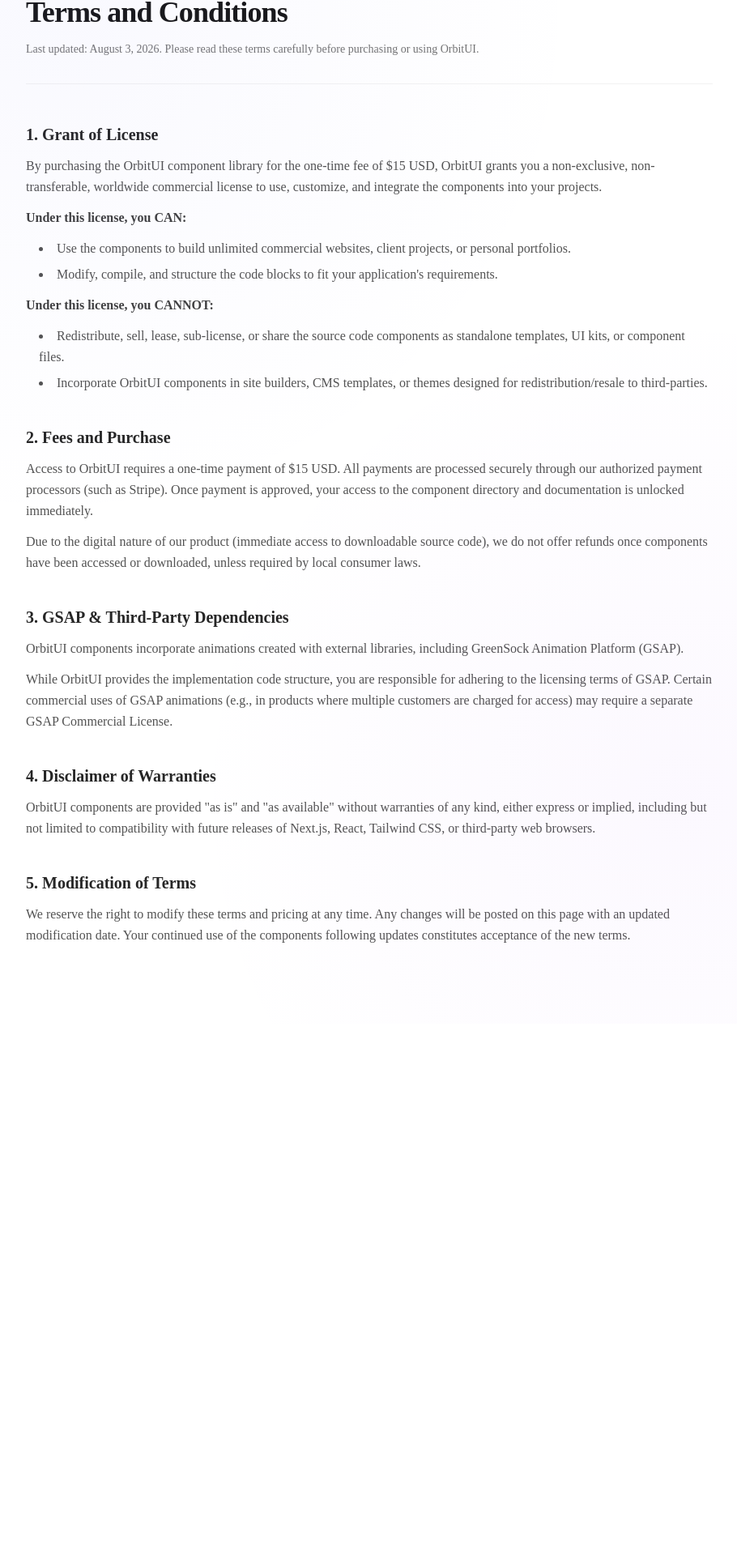
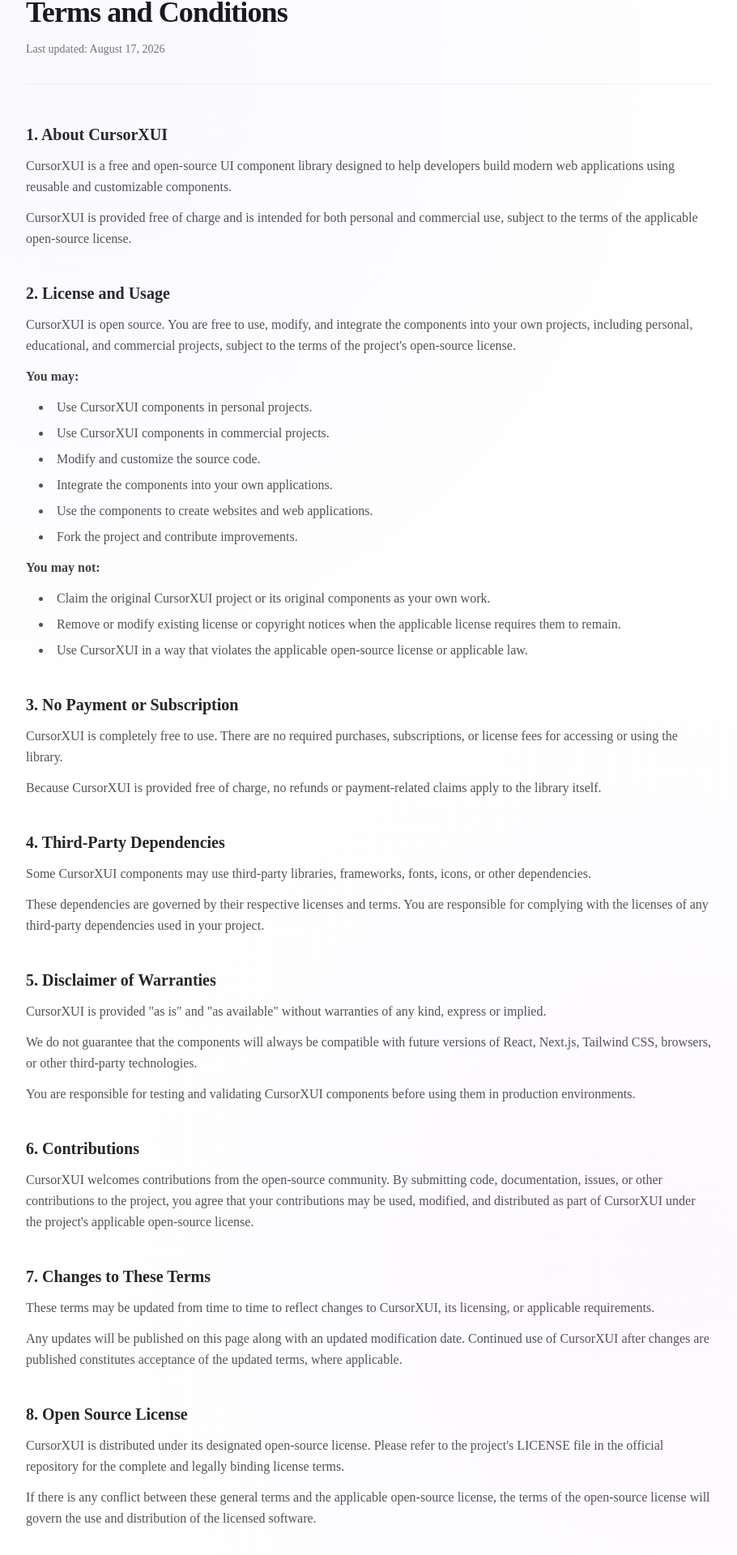
Before and after one commit to Dhruv7Tripathi/CursorUI, a Next.js app: page /terms in a window 1280 px wide. Shown: the part 133-2053 px from the top of the page at 81% size, without its empty margins (184-1094 px from the left). Before the commit the page ends 1397 px from the top, so only its background shows below. Built offline with nearby package versions, Linux system fonts and the light colour scheme.

Commit message:
refactor: update Privacy and Terms pages for clarity and consistency, enhance structure and content

```diff
--- a/app/(secondary)/privacy/page.tsx
+++ b/app/(secondary)/privacy/page.tsx
@@ -1,47 +1,63 @@
-'use client';
+"use client";
 
-import React from 'react';
+import React from "react";
 
 export default function PrivacyPage() {
   return (
     <div className="relative min-h-screen py-16 md:py-24 bg-white dark:bg-zinc-950 text-neutral-900 dark:text-neutral-50 transition-colors duration-300">
-
       {/* Background glowing gradients */}
       <div className="absolute inset-0 bg-[radial-gradient(circle_at_20%_10%,rgba(99,102,241,0.04)_0%,transparent_40%)] pointer-events-none" />
       <div className="absolute inset-0 bg-[radial-gradient(circle_at_80%_80%,rgba(168,85,247,0.04)_0%,transparent_40%)] pointer-events-none" />
 
       <div className="max-w-4xl mx-auto px-6">
-
         {/* Header */}
         <div className="border-b border-neutral-200/50 dark:border-white/5 pb-8 mb-12">
           <span className="text-xs font-semibold uppercase tracking-wider text-indigo-500">
             Data Privacy
           </span>
+
           <h1 className="text-3xl md:text-4xl font-extrabold tracking-tight mt-2 mb-4">
             Privacy Policy
           </h1>
-          <p className="text-sm text-neutral-500">
-            Last updated: August 3, 2026. Your privacy and trust are extremely important to us.
+
+          <p className="text-sm text-neutral-500 dark:text-neutral-400">
+            Last updated: August 17, 2026. Your privacy and trust are important
+            to us.
           </p>
         </div>
 
         {/* Content Sections */}
         <div className="space-y-10 text-sm md:text-base leading-relaxed text-neutral-600 dark:text-neutral-400">
-
           {/* Section 1 */}
           <section className="space-y-3">
             <h2 className="text-lg md:text-xl font-bold text-neutral-800 dark:text-neutral-100">
               1. Information We Collect
             </h2>
+
             <p>
-              When you purchase a license for OrbitUI ($15 USD), we collect the following basic information:
+              CursorXUI is a free and open-source UI component library. We
+              generally do not require you to create an account or provide
+              personal information to use the library or access its source
+              code.
             </p>
+
+            <p>
+              Depending on how you interact with the CursorXUI website, we may
+              receive limited information such as:
+            </p>
+
             <ul className="list-disc list-inside pl-4 space-y-1.5">
               <li>
-                <strong className="text-neutral-700 dark:text-neutral-300">Email Address:</strong> Used to deliver the component files, license key, updates, and documentation access.
+                Information you voluntarily provide when contacting us or
+                submitting feedback.
               </li>
               <li>
-                <strong className="text-neutral-700 dark:text-neutral-300">Billing Information:</strong> All payment transactions are handled directly by our secure payment gateway (Stripe). We do not collect or store your payment card numbers on our servers.
+                Basic technical information that may be automatically
+                collected by hosting or infrastructure providers.
+              </li>
+              <li>
+                Information associated with third-party services you choose to
+                use while interacting with the project.
               </li>
             </ul>
           </section>
@@ -51,14 +67,26 @@
             <h2 className="text-lg md:text-xl font-bold text-neutral-800 dark:text-neutral-100">
               2. How We Use Your Information
             </h2>
+
             <p>
-              We collect and process your email address only for the following legitimate business purposes:
+              Any information voluntarily provided to us is used only when
+              necessary to operate, maintain, improve, or support CursorXUI.
             </p>
+
             <ul className="list-disc list-inside pl-4 space-y-1.5">
-              <li>Processing your transaction and delivering product files.</li>
-              <li>Validating your commercial license status when you request customer support.</li>
-              <li>Sending occasional notifications about component updates or crucial bug fixes. You can unsubscribe from these alerts at any time.</li>
+              <li>Responding to questions, feedback, or support requests.</li>
+              <li>Improving the CursorXUI website and documentation.</li>
+              <li>Identifying and resolving technical issues.</li>
+              <li>
+                Communicating important updates related to the project when
+                necessary.
+              </li>
             </ul>
+
+            <p>
+              We do not sell, rent, or trade your personal information to third
+              parties.
+            </p>
           </section>
 
           {/* Section 3 */}
@@ -66,34 +94,128 @@
             <h2 className="text-lg md:text-xl font-bold text-neutral-800 dark:text-neutral-100">
               3. Cookies and Local Storage
             </h2>
+
             <p>
-              We do not use tracking cookies for ad targeting. We use standard browser <strong className="text-neutral-700 dark:text-neutral-300">Local Storage</strong> to save your layout preference (light or dark mode) so that it persists across visits. This is purely functional and stores no personally identifiable data.
+              CursorXUI may use essential browser technologies such as cookies
+              or local storage when necessary for website functionality.
+            </p>
+
+            <p>
+              For example, local storage may be used to remember preferences
+              such as light or dark mode. This information is stored locally
+              in your browser and is not used by CursorXUI to personally
+              identify you.
+            </p>
+
+            <p>
+              We do not intentionally use cookies for behavioral advertising
+              or selling personal information.
             </p>
           </section>
 
           {/* Section 4 */}
           <section className="space-y-3">
             <h2 className="text-lg md:text-xl font-bold text-neutral-800 dark:text-neutral-100">
-              4. Data Retention and Security
+              4. Third-Party Services
             </h2>
+
             <p>
-              We implement secure data transmission protocols (HTTPS) to protect your information. Your email address and purchase history are kept in our secure licensing database for as long as your license is active, or until you request its deletion.
+              CursorXUI may rely on third-party services for hosting,
+              analytics, deployment, documentation, source-code hosting, or
+              other infrastructure.
+            </p>
+
+            <p>
+              These services may process limited technical or usage
+              information according to their own privacy policies and terms.
+              We recommend reviewing the privacy policies of third-party
+              services you interact with.
             </p>
           </section>
 
           {/* Section 5 */}
           <section className="space-y-3">
             <h2 className="text-lg md:text-xl font-bold text-neutral-800 dark:text-neutral-100">
-              5. Contact Us
+              5. Data Security
             </h2>
+
             <p>
-              If you have any questions about this Privacy Policy, or if you would like to request that we delete your email or license account data, please contact our support team at:
+              We take reasonable measures to protect information that is
+              voluntarily provided to us. However, no method of transmission or
+              electronic storage can be guaranteed to be completely secure.
             </p>
-            <p className="font-mono text-indigo-600 dark:text-indigo-400">
-              support@orbitui.dev
+
+            <p>
+              CursorXUI is an open-source project, and its publicly available
+              source code can be inspected by anyone.
             </p>
           </section>
 
+          {/* Section 6 */}
+          <section className="space-y-3">
+            <h2 className="text-lg md:text-xl font-bold text-neutral-800 dark:text-neutral-100">
+              6. Children's Privacy
+            </h2>
+
+            <p>
+              CursorXUI is a developer-focused open-source project and does not
+              knowingly collect personal information from children for
+              commercial purposes.
+            </p>
+          </section>
+
+          {/* Section 7 */}
+          <section className="space-y-3">
+            <h2 className="text-lg md:text-xl font-bold text-neutral-800 dark:text-neutral-100">
+              7. Your Privacy Choices
+            </h2>
+
+            <p>
+              If you have voluntarily provided personal information to us, you
+              may contact us to request access, correction, or deletion of that
+              information, where applicable.
+            </p>
+
+            <p>
+              You can also manage cookies and local storage through your
+              browser settings.
+            </p>
+          </section>
+
+          {/* Section 8 */}
+          <section className="space-y-3">
+            <h2 className="text-lg md:text-xl font-bold text-neutral-800 dark:text-neutral-100">
+              8. Changes to This Privacy Policy
+            </h2>
+
+            <p>
+              We may update this Privacy Policy from time to time as CursorXUI
+              evolves or as our practices change.
+            </p>
+
+            <p>
+              Any changes will be published on this page with an updated
+              revision date. We encourage you to review this page periodically
+              for the latest information.
+            </p>
+          </section>
+
+          {/* Section 9 */}
+          <section className="space-y-3">
+            <h2 className="text-lg md:text-xl font-bold text-neutral-800 dark:text-neutral-100">
+              9. Contact Us
+            </h2>
+
+            <p>
+              If you have questions about this Privacy Policy or would like to
+              request deletion of information you have voluntarily provided,
+              you can contact us at:
+            </p>
+
+            <p className="font-mono text-indigo-600 dark:text-indigo-400">
+              support@cursorxui.dev
+            </p>
+          </section>
         </div>
       </div>
     </div>
--- a/app/(secondary)/terms/page.tsx
+++ b/app/(secondary)/terms/page.tsx
@@ -1,103 +1,209 @@
-'use client';
-
-import React from 'react';
+"use client";
 
 export default function TermsPage() {
   return (
     <div className="relative min-h-screen py-16 md:py-24 bg-white dark:bg-zinc-950 text-neutral-900 dark:text-neutral-50 transition-colors duration-300">
-
       {/* Background glowing gradients */}
       <div className="absolute inset-0 bg-[radial-gradient(circle_at_20%_10%,rgba(99,102,241,0.04)_0%,transparent_40%)] pointer-events-none" />
       <div className="absolute inset-0 bg-[radial-gradient(circle_at_80%_80%,rgba(168,85,247,0.04)_0%,transparent_40%)] pointer-events-none" />
 
       <div className="max-w-4xl mx-auto px-6">
-
         {/* Header */}
         <div className="border-b border-neutral-200/50 dark:border-white/5 pb-8 mb-12">
           <span className="text-xs font-semibold uppercase tracking-wider text-indigo-500">
             Legal Agreement
           </span>
+
           <h1 className="text-3xl md:text-4xl font-extrabold tracking-tight mt-2 mb-4">
             Terms and Conditions
           </h1>
-          <p className="text-sm text-neutral-500">
-            Last updated: August 3, 2026. Please read these terms carefully before purchasing or using OrbitUI.
+
+          <p className="text-sm text-neutral-500 dark:text-neutral-400">
+            Last updated: August 17, 2026
           </p>
         </div>
 
         {/* Content Sections */}
         <div className="space-y-10 text-sm md:text-base leading-relaxed text-neutral-600 dark:text-neutral-400">
-
           {/* Section 1 */}
           <section className="space-y-3">
             <h2 className="text-lg md:text-xl font-bold text-neutral-800 dark:text-neutral-100">
-              1. Grant of License
+              1. About CursorXUI
             </h2>
+
             <p>
-              By purchasing the OrbitUI component library for the one-time fee of $15 USD, OrbitUI grants you a non-exclusive, non-transferable, worldwide commercial license to use, customize, and integrate the components into your projects.
+              CursorXUI is a free and open-source UI component library designed
+              to help developers build modern web applications using reusable
+              and customizable components.
             </p>
-            <p className="font-semibold text-neutral-700 dark:text-neutral-300">
-              Under this license, you CAN:
+
+            <p>
+              CursorXUI is provided free of charge and is intended for both
+              personal and commercial use, subject to the terms of the
+              applicable open-source license.
             </p>
-            <ul className="list-disc list-inside pl-4 space-y-1.5">
-              <li>Use the components to build unlimited commercial websites, client projects, or personal portfolios.</li>
-              <li>Modify, compile, and structure the code blocks to fit your application's requirements.</li>
-            </ul>
-            <p className="font-semibold text-neutral-700 dark:text-neutral-300 mt-2">
-              Under this license, you CANNOT:
-            </p>
-            <ul className="list-disc list-inside pl-4 space-y-1.5">
-              <li>Redistribute, sell, lease, sub-license, or share the source code components as standalone templates, UI kits, or component files.</li>
-              <li>Incorporate OrbitUI components in site builders, CMS templates, or themes designed for redistribution/resale to third-parties.</li>
-            </ul>
           </section>
 
           {/* Section 2 */}
           <section className="space-y-3">
             <h2 className="text-lg md:text-xl font-bold text-neutral-800 dark:text-neutral-100">
-              2. Fees and Purchase
+              2. License and Usage
             </h2>
+
             <p>
-              Access to OrbitUI requires a one-time payment of $15 USD. All payments are processed securely through our authorized payment processors (such as Stripe). Once payment is approved, your access to the component directory and documentation is unlocked immediately.
+              CursorXUI is open source. You are free to use, modify, and
+              integrate the components into your own projects, including
+              personal, educational, and commercial projects, subject to the
+              terms of the project's open-source license.
             </p>
-            <p>
-              Due to the digital nature of our product (immediate access to downloadable source code), we do not offer refunds once components have been accessed or downloaded, unless required by local consumer laws.
+
+            <p className="font-semibold text-neutral-700 dark:text-neutral-300">
+              You may:
             </p>
+
+            <ul className="list-disc list-inside pl-4 space-y-1.5">
+              <li>Use CursorXUI components in personal projects.</li>
+              <li>Use CursorXUI components in commercial projects.</li>
+              <li>Modify and customize the source code.</li>
+              <li>Integrate the components into your own applications.</li>
+              <li>Use the components to create websites and web applications.</li>
+              <li>Fork the project and contribute improvements.</li>
+            </ul>
+
+            <p className="font-semibold text-neutral-700 dark:text-neutral-300 mt-2">
+              You may not:
+            </p>
+
+            <ul className="list-disc list-inside pl-4 space-y-1.5">
+              <li>
+                Claim the original CursorXUI project or its original components
+                as your own work.
+              </li>
+              <li>
+                Remove or modify existing license or copyright notices when
+                the applicable license requires them to remain.
+              </li>
+              <li>
+                Use CursorXUI in a way that violates the applicable
+                open-source license or applicable law.
+              </li>
+            </ul>
           </section>
 
           {/* Section 3 */}
           <section className="space-y-3">
             <h2 className="text-lg md:text-xl font-bold text-neutral-800 dark:text-neutral-100">
-              3. GSAP & Third-Party Dependencies
+              3. No Payment or Subscription
             </h2>
+
             <p>
-              OrbitUI components incorporate animations created with external libraries, including GreenSock Animation Platform (GSAP).
+              CursorXUI is completely free to use. There are no required
+              purchases, subscriptions, or license fees for accessing or using
+              the library.
             </p>
+
             <p>
-              While OrbitUI provides the implementation code structure, you are responsible for adhering to the licensing terms of GSAP. Certain commercial uses of GSAP animations (e.g., in products where multiple customers are charged for access) may require a separate GSAP Commercial License.
+              Because CursorXUI is provided free of charge, no refunds or
+              payment-related claims apply to the library itself.
             </p>
           </section>
 
           {/* Section 4 */}
           <section className="space-y-3">
             <h2 className="text-lg md:text-xl font-bold text-neutral-800 dark:text-neutral-100">
-              4. Disclaimer of Warranties
+              4. Third-Party Dependencies
             </h2>
+
             <p>
-              OrbitUI components are provided &quot;as is&quot; and &quot;as available&quot; without warranties of any kind, either express or implied, including but not limited to compatibility with future releases of Next.js, React, Tailwind CSS, or third-party web browsers.
+              Some CursorXUI components may use third-party libraries,
+              frameworks, fonts, icons, or other dependencies.
+            </p>
+
+            <p>
+              These dependencies are governed by their respective licenses and
+              terms. You are responsible for complying with the licenses of
+              any third-party dependencies used in your project.
             </p>
           </section>
 
           {/* Section 5 */}
           <section className="space-y-3">
             <h2 className="text-lg md:text-xl font-bold text-neutral-800 dark:text-neutral-100">
-              5. Modification of Terms
+              5. Disclaimer of Warranties
             </h2>
+
             <p>
-              We reserve the right to modify these terms and pricing at any time. Any changes will be posted on this page with an updated modification date. Your continued use of the components following updates constitutes acceptance of the new terms.
+              CursorXUI is provided &quot;as is&quot; and &quot;as
+              available&quot; without warranties of any kind, express or
+              implied.
+            </p>
+
+            <p>
+              We do not guarantee that the components will always be
+              compatible with future versions of React, Next.js, Tailwind CSS,
+              browsers, or other third-party technologies.
+            </p>
+
+            <p>
+              You are responsible for testing and validating CursorXUI
+              components before using them in production environments.
             </p>
           </section>
 
+          {/* Section 6 */}
+          <section className="space-y-3">
+            <h2 className="text-lg md:text-xl font-bold text-neutral-800 dark:text-neutral-100">
+              6. Contributions
+            </h2>
+
+            <p>
+              CursorXUI welcomes contributions from the open-source community.
+              By submitting code, documentation, issues, or other contributions
+              to the project, you agree that your contributions may be used,
+              modified, and distributed as part of CursorXUI under the
+              project's applicable open-source license.
+            </p>
+          </section>
+
+          {/* Section 7 */}
+          <section className="space-y-3">
+            <h2 className="text-lg md:text-xl font-bold text-neutral-800 dark:text-neutral-100">
+              7. Changes to These Terms
+            </h2>
+
+            <p>
+              These terms may be updated from time to time to reflect changes
+              to CursorXUI, its licensing, or applicable requirements.
+            </p>
+
+            <p>
+              Any updates will be published on this page along with an updated
+              modification date. Continued use of CursorXUI after changes are
+              published constitutes acceptance of the updated terms, where
+              applicable.
+            </p>
+          </section>
+
+          {/* Section 8 */}
+          <section className="space-y-3">
+            <h2 className="text-lg md:text-xl font-bold text-neutral-800 dark:text-neutral-100">
+              8. Open Source License
+            </h2>
+
+            <p>
+              CursorXUI is distributed under its designated open-source
+              license. Please refer to the project&apos;s LICENSE file in the
+              official repository for the complete and legally binding license
+              terms.
+            </p>
+
+            <p>
+              If there is any conflict between these general terms and the
+              applicable open-source license, the terms of the open-source
+              license will govern the use and distribution of the licensed
+              software.
+            </p>
+          </section>
         </div>
       </div>
     </div>
```
